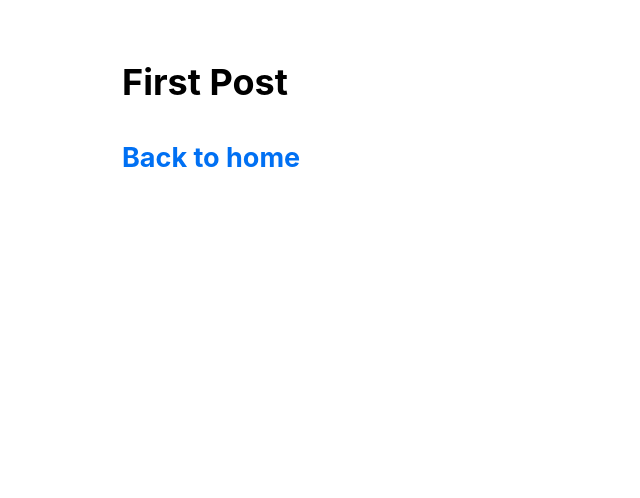
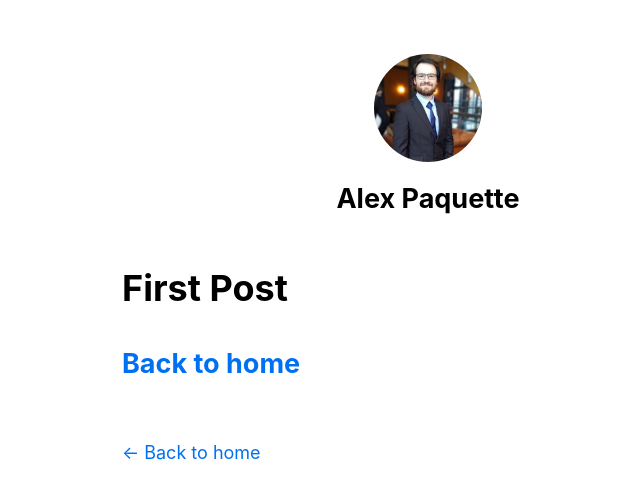
Before and after one commit to apaquette/nextjs-blog, a Next.js app: page /posts/first-post in a window 1280 px wide. Shown: the top 498 px of the page, without its empty margins (212-852 px from the left). Built offline with nearby package versions, Linux system fonts and the light colour scheme.

Commit message:
update layout.js

```diff
--- a/components/layout.js
+++ b/components/layout.js
@@ -1,5 +1,69 @@
+import Head from 'next/head';
+import Image from 'next/image'
 import styles from './layout.module.css';
+import utilStyles from '../styles/utils.module.css';
+import Link from 'next/link';
 
-export default function Layout({ children }){
-    return <div className={styles.container}>{ children }</div>
+const name = 'Alex Paquette';
+export const siteTitle = 'Next.js Sample Website';
+
+export default function Layout({ children, home }){
+    return (
+        <div className={styles.container}>
+            <Head>
+                <link rel='icon' href='/favicon.ico' />
+                <meta
+                    name='description'
+                    content='Learn how to build a personal website using Next.js'
+                />
+                <meta
+                    property='og:image'
+                    content={`https://og-image.vercel.app/${encodeURI(
+                        siteTitle,
+                      )}.png?theme=light&md=0&fontSize=75px&images=https%3A%2F%2Fassets.vercel.com%2Fimage%2Fupload%2Ffront%2Fassets%2Fdesign%2Fnextjs-black-logo.svg`}
+                />
+                <meta name='og:title' content={siteTitle} />
+                <meta name='twitter:card' content='summary_large_image' />
+            </Head>
+            <header className={styles.header}>
+                {home ? (
+                    <>
+                    <Image
+                        priority
+                        src="/images/profile.jpg"
+                        className={utilStyles.borderCircle}
+                        height={144}
+                        width={144}
+                        alt=''
+                    />
+                    <h1 className={utilStyles.heading2X1}>{name}</h1>
+                    </>
+                ) : (
+                    <>
+                        <Link href='/'>
+                            <Image
+                                priority
+                                src="/images/profile.jpg"
+                                className={utilStyles.borderCircle}
+                                height={108}
+                                width={108}
+                                alt=''
+                            />
+                        </Link>
+                        <h2 className={utilStyles.headingLg}>
+                            <Link href='/' className={utilStyles.colorInherit}>
+                                {name}
+                            </Link>
+                        </h2>
+                    </>
+                )}
+            </header>
+            <main>{children}</main>
+            {!home && (
+                <div className={styles.backToHome}>
+                    <Link href='/'>← Back to home</Link>
+                </div>
+            )}
+        </div>
+    );
 }
```
